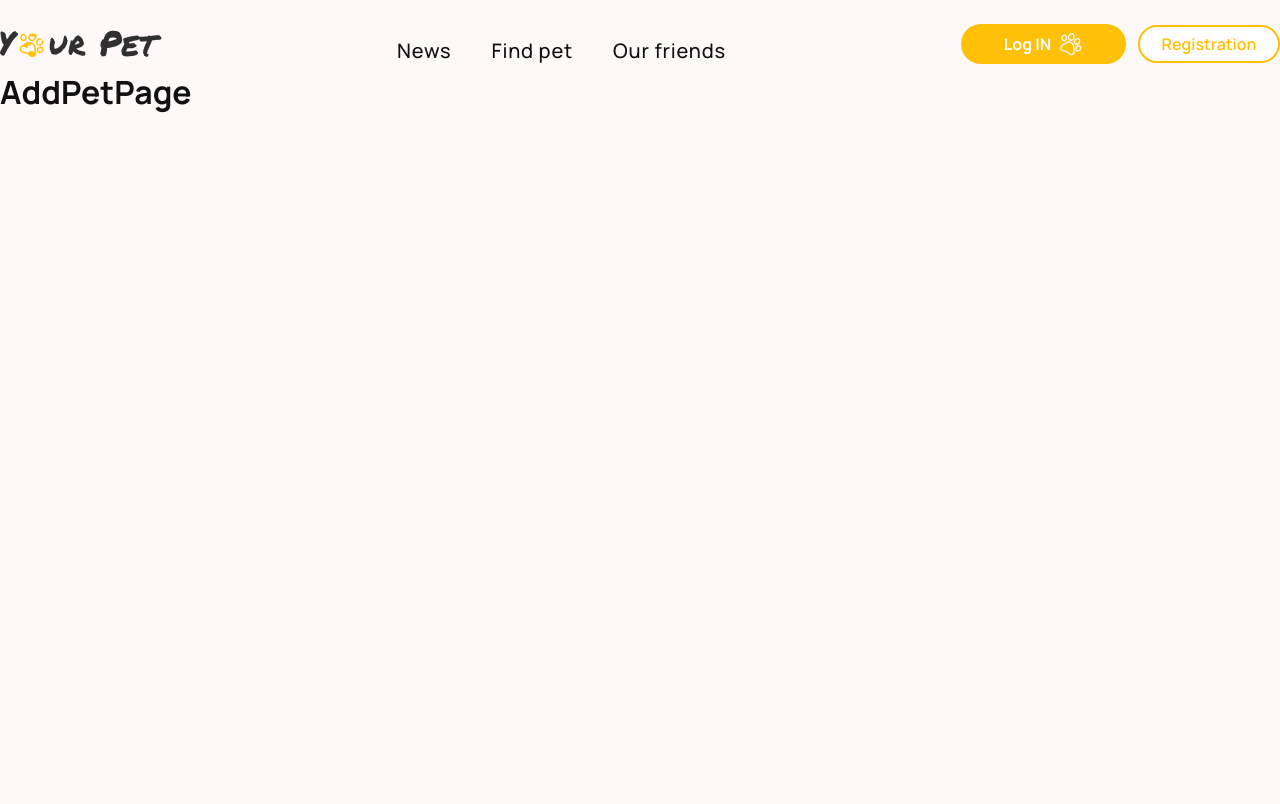
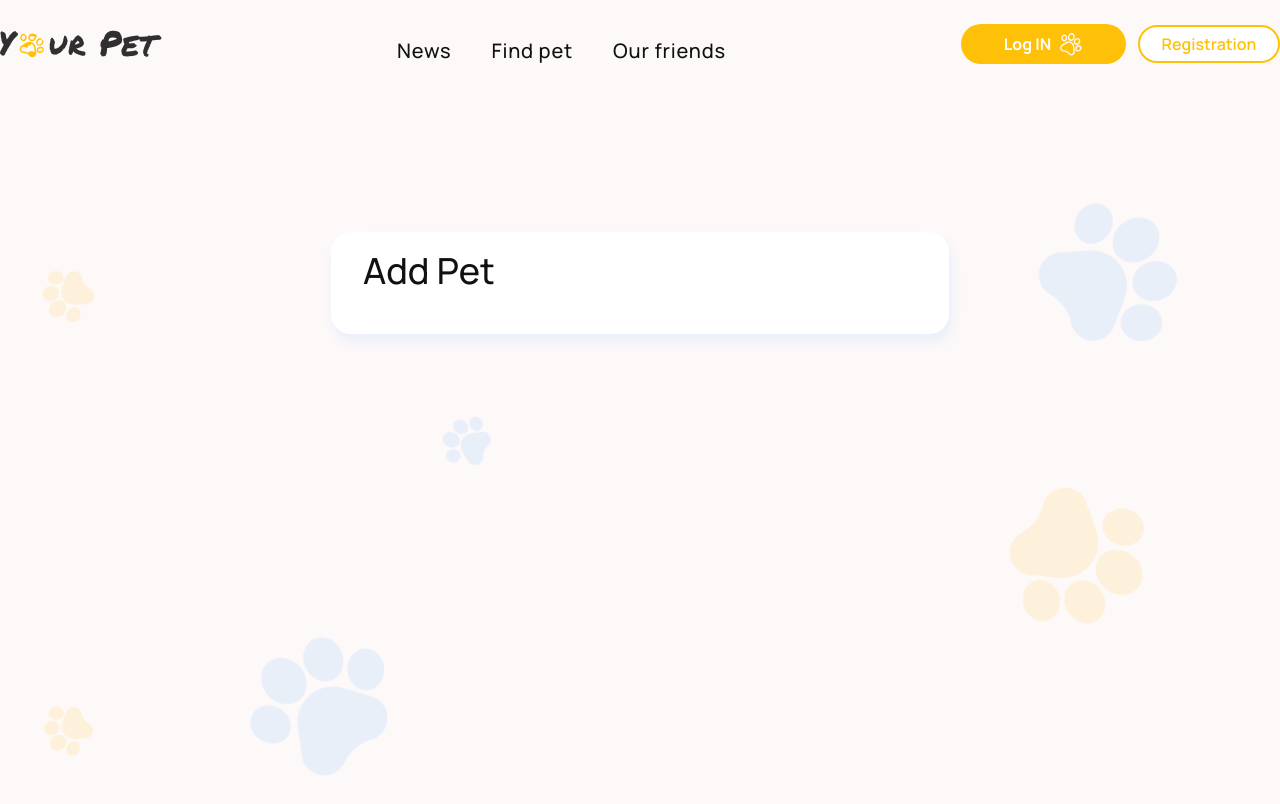
Before and after one commit to TetianaZinchenko/final-project-yourpet-frontend, a React (Create React App) app: page /final-project-yourpet-frontend/add-pet in a window 1280 px wide. Built offline with nearby package versions, Linux system fonts and the light colour scheme.

Commit message:
trial commit

```diff
--- a/src/components/AddPet/AddPet.jsx
+++ b/src/components/AddPet/AddPet.jsx
@@ -1,72 +1,97 @@
-// import * as yup from 'yup';
-// import { Formik } from 'formik';
+import React from 'react';
+import * as yup from 'yup';
+// import { useDispatch } from 'react-redux';
+import { Formik } from 'formik';
 
-// const addPetFormSchema = yup.object().shape({
-//   title: yup.string().when('category', {
-//     is: value => value !== 'your pet',
-//     then: yup
-//       .string()
-//       .min(2, 'Minimum 2 characters')
-//       .max(16, 'Maximum 16 characters')
-//       .required('Title is required (min 2, max 16 characters)'),
-//     otherwise: yup.string(),
-//   }),
-//   category: yup
-//     .string()
-//     .oneOf(['your pet', 'sell', 'lost/found', 'in good hands'])
-//     .required('Category is required'),
-//   name: yup
-//     .string()
-//     .min(2, 'Minimum 2 characters')
-//     .max(16, 'Maximum 16 characters')
-//     .required('Name is required (min 2, max 16 characters)'),
-//   date: yup
-//     .string()
-//     .matches(/^\d{2}\.\d{2}\.\d{4}$/, 'DD.MM.YYYY format needed')
-//     .required('Date is required (DD.MM.YYYY format)'),
-//   breed: yup
-//     .string('Must be a string')
-//     .min(2, 'Minimum 2 characters')
-//     .max(16, 'Maximum 16 characters')
-//     .required('Breed is required (min 2, max 16 characters)'),
-//   file: yup
-//     .mixed()
-//     .test('fileSize', 'File size is too large', value => value?.size <= 3145728)
-//     .test(
-//       'fileType',
-//       'Only image files are allowed',
-//       value =>
-//         !value || ['image/jpg', 'image/jpeg', 'image/png'].includes(value.type)
-//     )
-//     .required('Photo is required'),
-//   sex: yup.string().when('category', {
-//     is: value =>
-//       value === 'sell' || value === 'lost/found' || value === 'in good hands',
-//     then: yup.string().oneOf(['Female', 'Male']).required('Sex is required'),
-//     otherwise: yup.string(),
-//   }),
-//   location: yup.string().when('category', {
-//     is: value => value !== 'your pet',
-//     then: yup
-//       .string()
-//       .matches(/^[A-Z][a-zA-Z]*$/, 'City begins with capitalize character')
-//       .required('City is required'),
-//     otherwise: yup.string(),
-//   }),
-//   price: yup.number().when('category', {
-//     is: value => value === 'sell',
-//     then: yup
-//       .number()
-//       .moreThan(0, 'Price must be greater than 0')
-//       .required('Price is required'),
-//     otherwise: yup.number(),
-//   }),
-//   comments: yup
-//     .string()
-//     .min(8, 'Minimum 8 characters')
-//     .max(120, 'Maximum 120 characters'),
-// });
+import {
+  Forma,
+  FormContainer,
+  // Input,
+  // Button,
+  Title,
+  // ErrBox,
+  // ShowPassword,
+  // StyledLink,
+} from './AddPet.styled';
+
+const addPetFormSchema = yup.object().shape({
+  title: yup.string().when('category', {
+    is: value => value !== 'your pet',
+    then: yup
+      .string()
+      .min(2, 'Minimum 2 characters')
+      .max(16, 'Maximum 16 characters')
+      .required('Title is required (min 2, max 16 characters)'),
+    otherwise: yup.string(),
+  }),
+  category: yup
+    .string()
+    .oneOf(['your pet', 'sell', 'lost/found', 'in good hands'])
+    .required('Category is required'),
+  name: yup
+    .string()
+    .min(2, 'Minimum 2 characters')
+    .max(16, 'Maximum 16 characters')
+    .required('Name is required (min 2, max 16 characters)'),
+  date: yup
+    .string()
+    .matches(/^\d{2}\.\d{2}\.\d{4}$/, 'DD.MM.YYYY format needed')
+    .required('Date is required (DD.MM.YYYY format)'),
+  breed: yup
+    .string('Must be a string')
+    .min(2, 'Minimum 2 characters')
+    .max(16, 'Maximum 16 characters')
+    .required('Breed is required (min 2, max 16 characters)'),
+  file: yup
+    .mixed()
+    .test('fileSize', 'File size is too large', value => value?.size <= 3145728)
+    .test(
+      'fileType',
+      'Only image files are allowed',
+      value =>
+        !value || ['image/jpg', 'image/jpeg', 'image/png'].includes(value.type)
+    )
+    .required('Photo is required'),
+  sex: yup.string().when('category', {
+    is: value =>
+      value === 'sell' || value === 'lost/found' || value === 'in good hands',
+    then: yup.string().oneOf(['Female', 'Male']).required('Sex is required'),
+    otherwise: yup.string(),
+  }),
+  location: yup.string().when('category', {
+    is: value => value !== 'your pet',
+    then: yup
+      .string()
+      .matches(/^[A-Z][a-zA-Z]*$/, 'City begins with capitalize character')
+      .required('City is required'),
+    otherwise: yup.string(),
+  }),
+  price: yup.number().when('category', {
+    is: value => value === 'sell',
+    then: yup
+      .number()
+      .moreThan(0, 'Price must be greater than 0')
+      .required('Price is required'),
+    otherwise: yup.number(),
+  }),
+  comments: yup
+    .string()
+    .min(8, 'Minimum 8 characters')
+    .max(120, 'Maximum 120 characters'),
+});
+
+
 
 export const AddPet = () => {
-  return <>{/* <Formik validationSchema={addPetFormSchema}></Formik> */}</>;
+  return (
+  <>
+    <FormContainer>
+        <Formik validationSchema={addPetFormSchema}>
+          <Forma>
+            <Title>Add Pet</Title>
+          </Forma>
+      </Formik>
+    </FormContainer>
+  </>
+  );
 };
--- a/src/components/AddPet/AddPet.styled.js
+++ b/src/components/AddPet/AddPet.styled.js
@@ -0,0 +1,180 @@
+import styled from '@emotion/styled';
+import { Form, Field } from 'formik';
+import bg_mobile from '../../images/bg_page/mobile-bg-page_1x.png';
+import bg_tablet from '../../images/bg_page/tablet-bg-page_1x.png';
+import bg_desktop from '../../images/bg_page/desc-bg-page_1x.png';
+
+export const FormContainer = styled.div`
+  width: 100%;
+  min-height: calc(100vh - 58px);
+  background-image: url(${bg_mobile});
+  background-repeat: space repeat;
+  background-size: contain;
+  background-position-y: center;
+
+  @media (min-width: 768px) {
+    background-image: url(${bg_tablet});
+    padding-top: 92px;
+    padding-bottom: 268px;
+    min-height: calc(100vh - 64px);
+  }
+  @media (min-width: 1280px) {
+    background-image: url(${bg_desktop});
+    padding-top: 82px;
+    padding-bottom: 147px;
+  }
+`;
+
+export const Title = styled.h2`
+  font-size: 28px;
+  font-weight: 500;
+  line-height: 38px;
+  margin-bottom: 24px;
+  @media (min-width: 768px) {
+    font-size: 36px;
+    font-weight: 500;
+  }
+`;
+
+export const Forma = styled(Form)`
+  position: relative;
+  width: 280px;
+  display: flex;
+  // flex-direction: column;
+  // justify-content: center;
+  // align-items: center;
+  padding: 40px 10px;
+  background-color: #fff;
+  box-shadow: 3px 8px 14px rgba(136, 198, 253, 0.19);
+  border-radius: 20px;
+  margin: 92px auto;
+
+  @media (min-width: 768px) {
+    width: 608px;
+    padding: 60px 0 40px 0;
+    margin: 82px auto;
+  }
+  @media (min-width: 1280px) {
+    width: 618px;
+    padding: 20px 32px;
+  }
+  > div {
+    position: relative;
+  }
+  :last-child {
+    font-size: 12px;
+  }
+`;
+
+export const ShowPassword = styled.span`
+  display: inline-block;
+  position: absolute;
+  width: 25px;
+  height: 25px;
+  right: 15px;
+  top: 13px;
+  color: #54adff;
+  cursor: pointer;
+  svg {
+    width: inherit;
+    height: inherit;
+  }
+`;
+
+export const Input = styled(Field)`
+  width: 250px;
+  font-size: 14px;
+  line-height: 1.3;
+  padding: 11px 0 12px 14px;
+  background: white;
+  border: 1px solid #54adff;
+  border-radius: 50px;
+  margin-bottom: 16px;
+  &:focus,
+  &:hover {
+    outline: none;
+  }
+  @media (min-width: 768px) {
+    width: 448px;
+    font-size: 18px;
+    padding: 14px 0 13px 32px;
+  }
+  @media (min-width: 1280px) {
+    width: 458px;
+  }
+`;
+
+export const Button = styled.button`
+  width: 100%;
+  padding: 11px 0 12px 14px;
+  text-align: center;
+  color: #fff;
+  background: #54adff;
+  border: 1px solid #54adff;
+  border-radius: 50px;
+  margin: 24px 0 40px 0;
+  transform: scale(1);
+  transition: transform 0.5s;
+  cursor: pointer;
+  position: relative;
+  overflow-x: hidden;
+  overflow-y: hidden;
+  :hover,
+  :focus {
+    transform: scale(1.05);
+    transition: transform 0.5s;
+  }
+  :hover:before {
+    left: 100%;
+  }
+  :before {
+    content: '';
+    position: absolute;
+    top: 0;
+    left: -100%;
+    width: 100%;
+    height: 100%;
+    background: linear-gradient(
+      120deg,
+      transparent,
+      rgba(255, 255, 255, 0.6),
+      transparent
+    );
+    transition: all 650ms;
+  }
+  :disabled {
+    opacity: 0.5;
+    cursor: auto;
+    transform: none;
+    transition: none;
+  }
+  :disabled:before {
+    transform: none;
+    transition: none;
+  }
+  @media (min-width: 768px) {
+    width: 458px;
+    font-size: 20px;
+  }
+`;
+
+export const ErrBox = styled.div`
+  position: absolute;
+  white-space: nowrap;
+  bottom: 0;
+  left: 15px;
+  color: red;
+  font-size: 14px;
+  @media (min-width: 768px) {
+    left: 33px;
+  }
+`;
+
+export const StyledLink = styled.a`
+  color: #54adff;
+  text-decoration: none;
+  :hover,
+  :focus {
+    color: blue;
+  }
+`;
--- a/src/components/Notices/AddPetButton/AddPetButton.jsx
+++ b/src/components/Notices/AddPetButton/AddPetButton.jsx
@@ -3,8 +3,8 @@ import { Btn } from './AddPetButton.styled';
 
 export const AddPetButton = () => {
   return (
-    <Btn>
-      <BsPlusLg />
+    <Btn to="/add-pet">
+      <BsPlusLg/>
       Add pet
     </Btn>
   );
--- a/src/components/Notices/AddPetButton/AddPetButton.styled.js
+++ b/src/components/Notices/AddPetButton/AddPetButton.styled.js
@@ -1,8 +1,9 @@
 import styled from '@emotion/styled';
+import { NavLink } from 'react-router-dom';
 import { theme } from 'theme/theme';
 const { fonts, fontSizes, fontWeights, colors, shadows, media } = theme;
 
-export const Btn = styled.button`
+export const Btn = styled(NavLink)`
   position: fixed;
   z-index: 999;
   top: 50%;
@@ -17,7 +18,7 @@ export const Btn = styled.button`
   height: 80px;
   border-radius: 50px;
   border: none;
-
+  text-decoration: none;
   background: ${colors.blue};
   box-shadow: ${shadows.defaultShadow};
 
--- a/src/pages/AddPetPage.js
+++ b/src/pages/AddPetPage.js
@@ -1,7 +1,7 @@
+import { AddPet } from 'components/AddPet/AddPet';
+
 const AddPetPage = () => {
-    return (
-        <h1>AddPetPage</h1>
-    )
-}
+  return <AddPet />;
+};
 
-export default AddPetPage
+export default AddPetPage;
```
